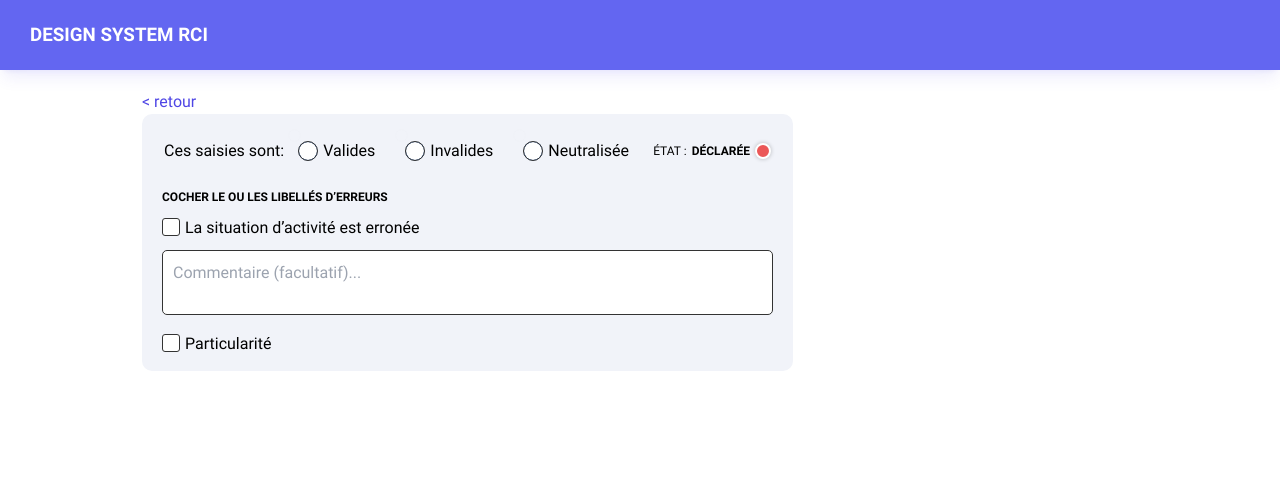
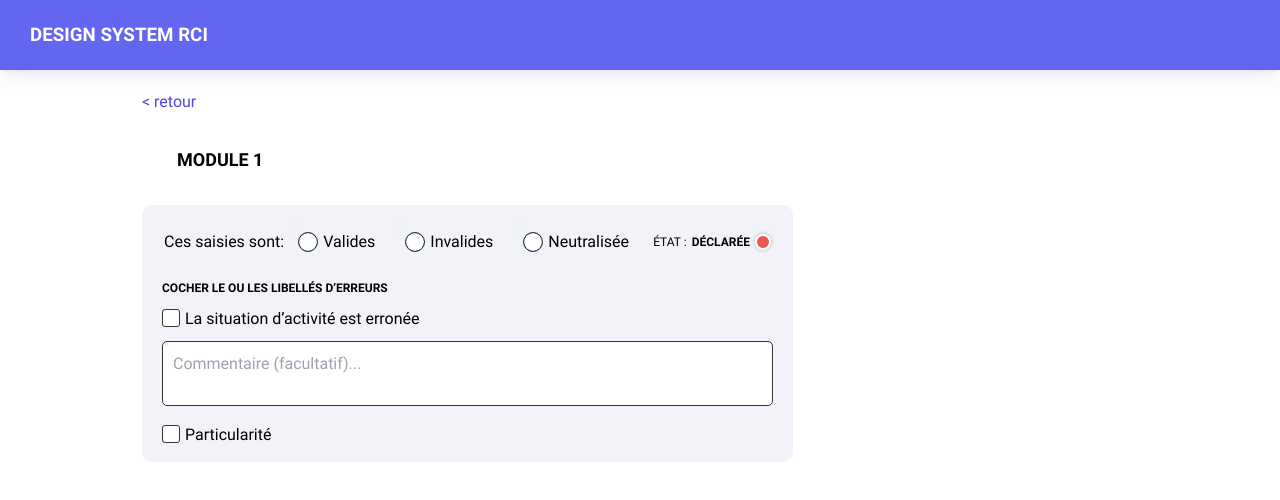
Before and after one commit to elixian/ds-pro, an Angular app: page /components/modules in a window 1280 px wide. Shown: the top 500 px of the page. Built offline with nearby package versions, Linux system fonts and the light colour scheme.

Commit message:
ajout de titres descriptifs

```diff
--- a/src/app/layouts/modules-view/modules-view.component.html
+++ b/src/app/layouts/modules-view/modules-view.component.html
@@ -1 +1,2 @@
+<h1 class="m-14">Module 1</h1>
 <app-module1></app-module1>
--- a/src/app/layouts/textarea-view/textarea-view.component.html
+++ b/src/app/layouts/textarea-view/textarea-view.component.html
@@ -1 +1,3 @@
+<h1 class="m-14">Champs de saisie [TextArea]</h1>
+
 <app-textarea [name]="'Comment'" [id]="'comment'" [placeholder]="'Commentaire (facultatif)...'" ></app-textarea>
```
